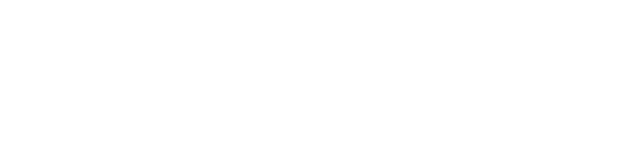
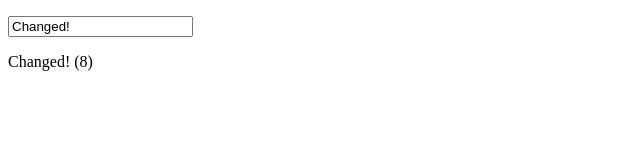
Before and after one commit to thiagomrvieira/vue-3, a plain HTML site: page index.html in a window 1280 px wide. Shown: the whole page, without its empty margins (0-640 px from the left). Drawn offline with nearby package versions, Linux system fonts and the light colour scheme.

Commit message:
absolute basics

```diff
--- a/index.html
+++ b/index.html
@@ -5,8 +5,33 @@
     <meta http-equiv="X-UA-Compatible" content="IE=edge">
     <meta name="viewport" content="width=device-width, initial-scale=1.0">
     <title>Document</title>
+    <script src="https://unpkg.com/vue@3"></script>
 </head>
 <body>
 
+    <div id="app">
+        <p>
+            <input type="text" v-model="greeting">
+        </p>
+        <p>
+            {{ greeting }} ({{ greeting.length }})
+        </p>
+    </div>
+
+    <script>
+        Vue.createApp({
+            data() {
+                return {
+                    greeting: 'Hello world!'
+                }
+            },
+            mounted() {
+                setTimeout(() => {
+                    this.greeting = 'Changed!'
+                }, 3000)
+            }
+        }).mount('#app');
+    </script>
+
 </body>
 </html>
```
